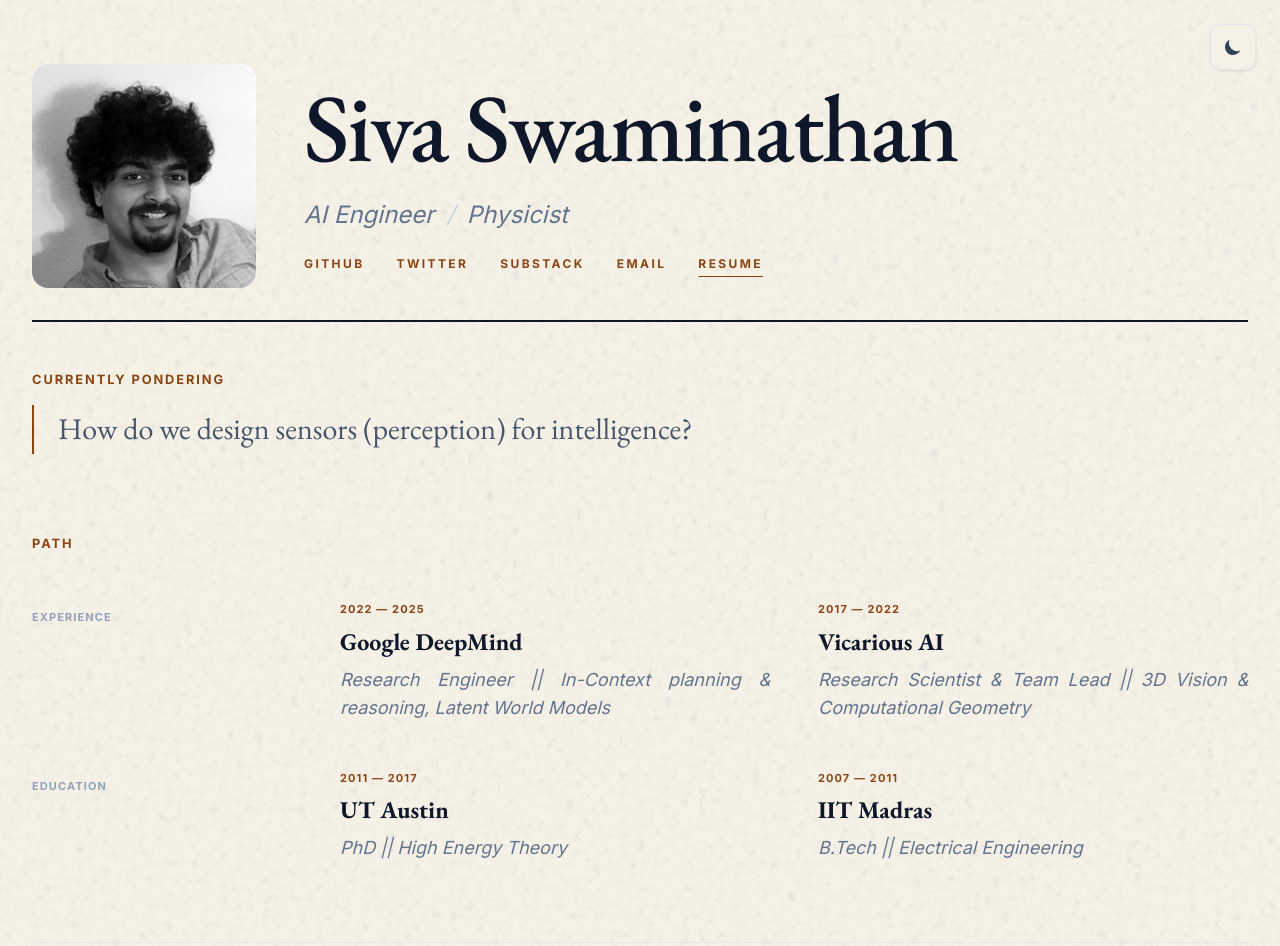
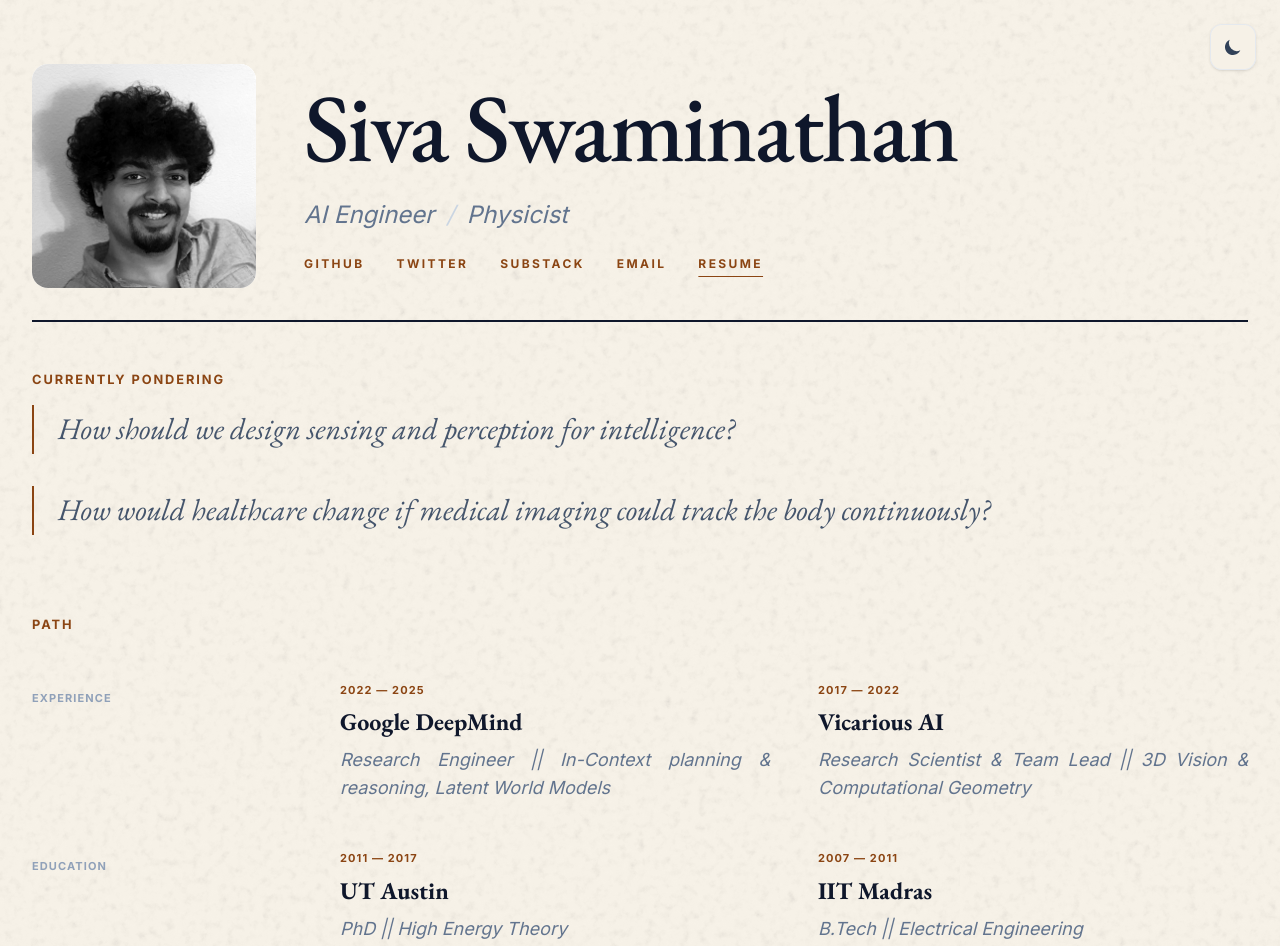
Before and after one commit to sivark/sivark.github.io, a plain HTML site: page index.html in a window 1280 px wide. Shown: the top 946 px of the page. Drawn offline with nearby package versions, Linux system fonts and the light colour scheme.

Commit message:
Changes to what I'm pondering

```diff
--- a/data.js
+++ b/data.js
@@ -8,17 +8,23 @@
         "AI Engineer",
         "Physicist"
     ],
-    focus: {
+    focus: [
         /* title: "Physical AI for diagnostic/intelligent sensing", */
-	title: "",
         /*
          * description: "I am developing world models that enable agents to reason through the constraints of reality—bridging the gap between abstract planning and physical execution. My current work leverages latent sequence models to provide a robust mechanism for reasoning by analogy."
         description: "To scale our diagnostic capability for seeing inside the human body, we must judiciously marry cutting-edge sensing technology with AI. And package this as an affordable wearable solution, to scale beyond hospitals as a healthcare service delivery bottleneck."
 	description: Package the combination as an affordable wearable experience. Scale past the hospital service-delivery bottleneck for monitoring and diagnostics."
         description: "Marry computationally efficient reasoning based on world-models with cutting-edge sensing technology. Package the combination as an affordable wearable experience. Scale past the hospital service-delivery bottleneck for monitoring and diagnostics."
          */
-        description: "How do we design sensors (perception) for intelligence?"
-    },
+        {
+            title: "",
+            description: "How should we design sensing and perception for intelligence?"
+        },
+        {
+            title: "",
+            description: "How would healthcare change if medical imaging could track the body continuously?"
+        }
+    ],
     current: {
         org: "",
         role: "",
--- a/index.html
+++ b/index.html
@@ -110,12 +110,7 @@
         <main class="space-y-20">
             <section class="space-y-4 max-w-5xl">
                 <div class="section-label text-accent">Currently pondering</div>
-                <div class="border-l-2 border-accent pl-6 space-y-4">
-                    <!-- Title in EB Garamond Bold -->
-                    <h2 id="render-focus-title" class="text-4xl md:text-6xl font-bold leading-tight italic text-slate-900 dark:text-white"></h2>
-                    <!-- Body in EB Garamond Regular -->
-                    <p id="render-focus-desc" class="serif-body text-2xl md:text-3xl text-slate-600 dark:text-slate-300 leading-relaxed font-normal"></p>
-                </div>
+                <div id="render-focus" class="space-y-8"></div>
             </section>
 
             <section class="space-y-12">
@@ -161,8 +156,22 @@
                 const separator = document.createElement('span'); separator.className = "text-slate-300 dark:text-zinc-800 mx-3"; separator.textContent = "/"; taglineContainer.appendChild(separator);
             }
         });
-        document.getElementById('render-focus-title').textContent = DATA.focus.title;
-        document.getElementById('render-focus-desc').textContent = DATA.focus.description;
+        const focusContainer = document.getElementById('render-focus');
+        DATA.focus.forEach(item => {
+            const div = document.createElement('div');
+            div.className = "border-l-2 border-accent pl-6 space-y-4";
+            if (item.title) {
+                const title = document.createElement('h2');
+                title.className = "text-4xl md:text-6xl font-bold leading-tight italic text-slate-900 dark:text-white";
+                title.textContent = item.title;
+                div.appendChild(title);
+            }
+            const description = document.createElement('p');
+            description.className = "serif-body text-2xl md:text-3xl text-slate-600 dark:text-slate-300 leading-relaxed font-normal italic";
+            description.textContent = item.description;
+            div.appendChild(description);
+            focusContainer.appendChild(div);
+        });
         document.getElementById('render-photo').src = DATA.photo;
         if (DATA.photoPosition === 'right') {
             const photoWrapper = document.getElementById('profile-photo-wrapper');
```
